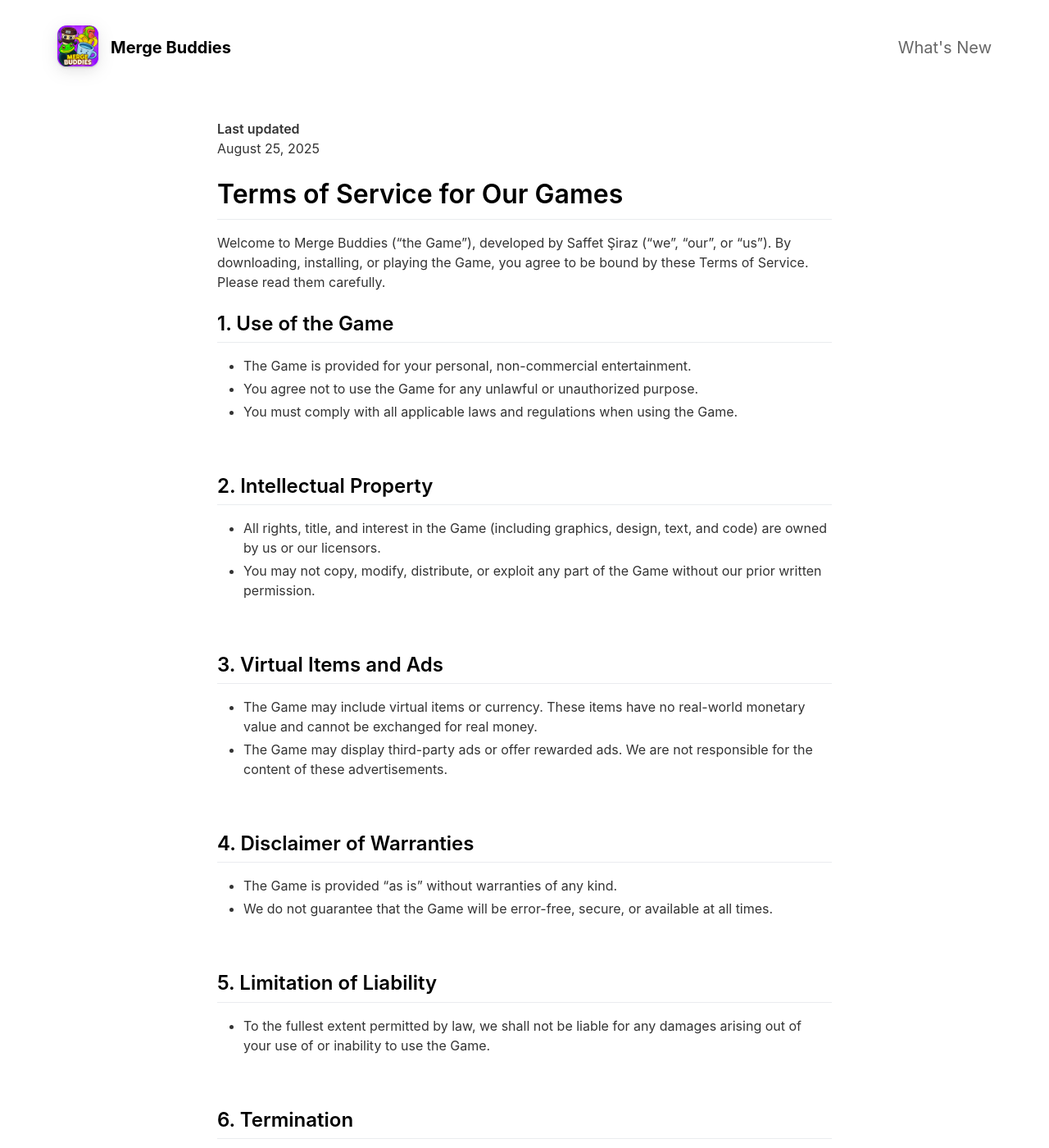
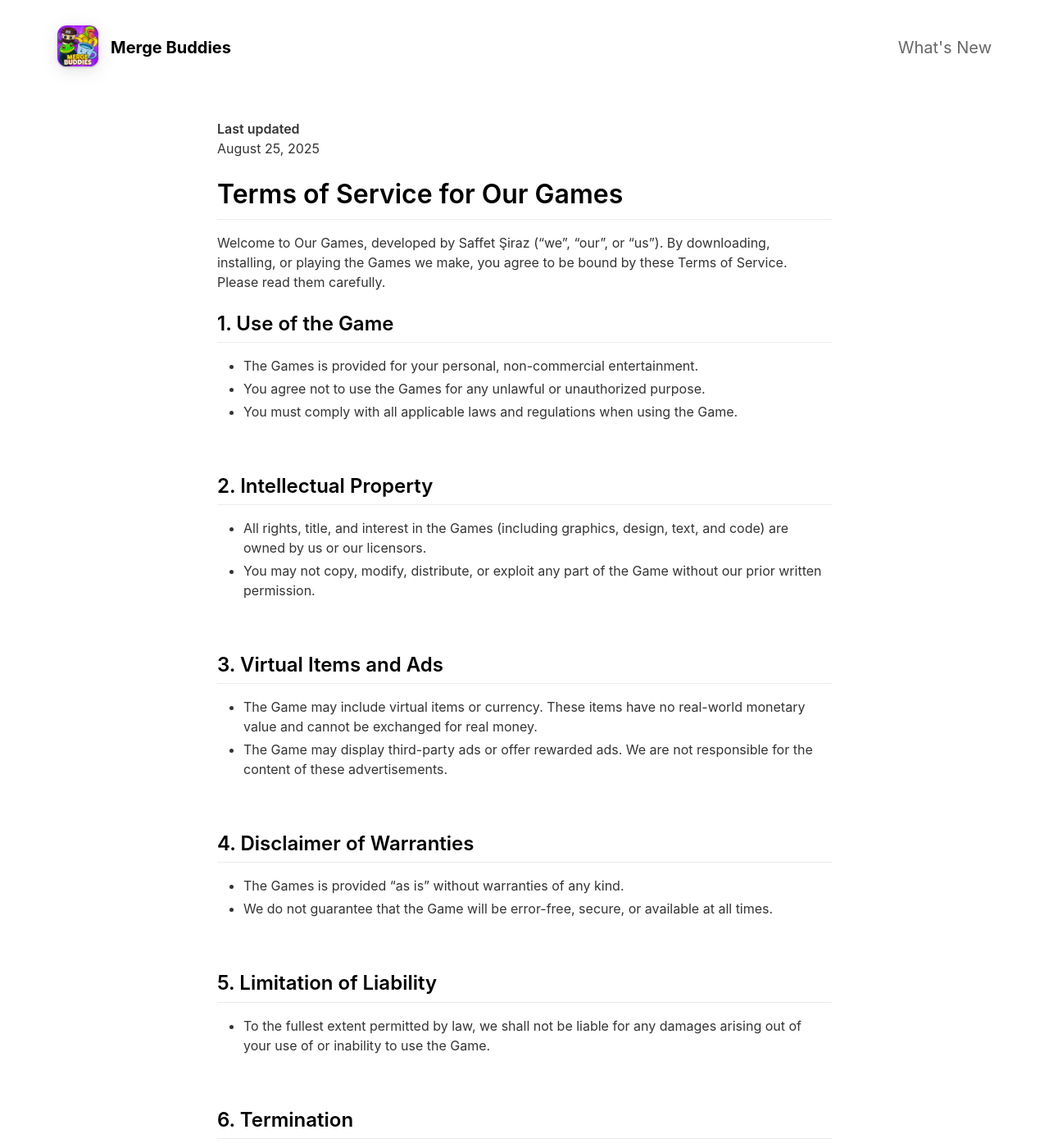
Before and after one commit to saffetsiraz/Games, a Jekyll site: the page built from _pages/termsofservices.md, in a window 1280 px wide and 1400 px high. Shown: the whole window at 82% size. Built offline with Jekyll 4.4.1, drawn with Linux system fonts in a browser that asks for light colours; nearby versions of some CDN libraries.

Commit message:
Update termsofservices.md

```diff
--- a/_pages/termsofservices.md
+++ b/_pages/termsofservices.md
@@ -8,17 +8,17 @@ include_in_header: false
 August 25, 2025
 
 # Terms of Service for Our Games
-Welcome to Merge Buddies (“the Game”), developed by Saffet Şiraz (“we”, “our”, or “us”). By downloading, installing, or playing the Game, you agree to be bound by these Terms of Service. Please read them carefully.
+Welcome to Our Games, developed by Saffet Şiraz (“we”, “our”, or “us”). By downloading, installing, or playing the Games we make, you agree to be bound by these Terms of Service. Please read them carefully.
 
 ## 1. Use of the Game
-- The Game is provided for your personal, non-commercial entertainment.
-- You agree not to use the Game for any unlawful or unauthorized purpose.
+- The Games is provided for your personal, non-commercial entertainment.
+- You agree not to use the Games for any unlawful or unauthorized purpose.
 - You must comply with all applicable laws and regulations when using the Game.
 
 <br>
 
 ## 2. Intellectual Property
-- All rights, title, and interest in the Game (including graphics, design, text, and code) are owned by us or our licensors.
+- All rights, title, and interest in the Games (including graphics, design, text, and code) are owned by us or our licensors.
 - You may not copy, modify, distribute, or exploit any part of the Game without our prior written permission.
 
 <br>
@@ -30,7 +30,7 @@ Welcome to Merge Buddies (“the Game”), developed by Saffet Şiraz (“we”,
 <br>
 
 ## 4. Disclaimer of Warranties
-- The Game is provided “as is” without warranties of any kind.
+- The Games is provided “as is” without warranties of any kind.
 - We do not guarantee that the Game will be error-free, secure, or available at all times.
 
 <br>
```
